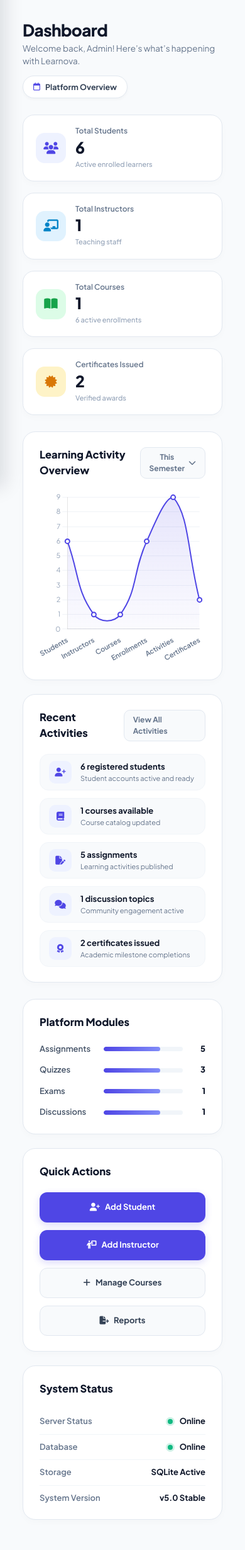
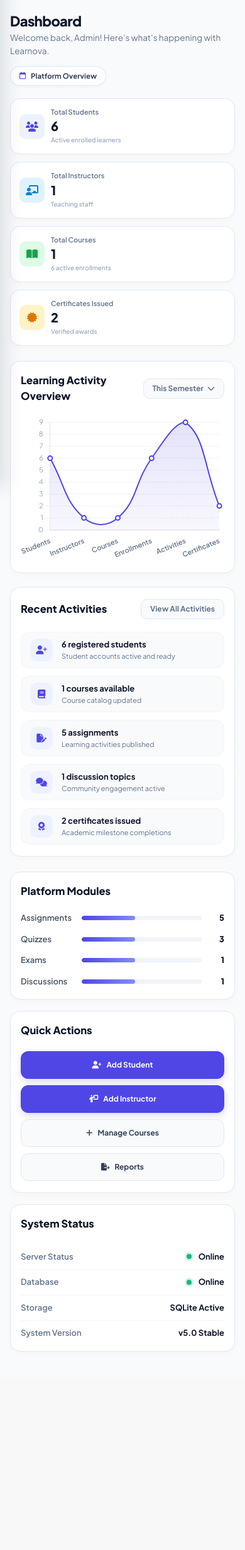
Before and after one commit to sanad-shat/Learnova-LMS-Platform, a Flask app: page /admin/ in a window 390 px wide. Shown: the part 70-2531 px from the top of the page at 63% size. After the commit the page ends 2216 px from the top, so only its background shows below. Run offline with Flask 3, Linux system fonts and the light colour scheme; data comes from the database, SQL or seed files in the repository.

Commit message:
Update dashboard.html

```diff
--- a/ecms/app/templates/admin/dashboard.html
+++ b/ecms/app/templates/admin/dashboard.html
@@ -19,7 +19,8 @@
     display: flex !important;
     justify-content: space-between !important;
     align-items: center !important;
-    margin-bottom: 26px !important;
+    margin-bottom: 24px !important;
+    gap: 16px !important;
   }
 
   .page-title-row h1 {
@@ -48,18 +49,20 @@
     font-weight: 700 !important;
     color: #334155 !important;
     box-shadow: 0 2px 5px rgba(15, 23, 42, 0.03) !important;
+    white-space: nowrap !important;
+    flex-shrink: 0 !important;
   }
 
   .date-chip i {
     color: #4f46e5 !important;
   }
 
-  /* Compact & Unified KPI Grid */
+  /* Compact KPI Grid */
   .stats-grid {
     display: grid !important;
     grid-template-columns: repeat(4, 1fr) !important;
     gap: 18px !important;
-    margin-bottom: 26px !important;
+    margin-bottom: 24px !important;
   }
 
   .metric-card {
@@ -100,6 +103,7 @@
     display: flex !important;
     flex-direction: column !important;
     gap: 2px !important;
+    min-width: 0 !important;
   }
 
   .metric-info small {
@@ -107,6 +111,9 @@
     font-weight: 600 !important;
     color: #64748b !important;
     line-height: 1.2 !important;
+    white-space: nowrap !important;
+    overflow: hidden !important;
+    text-overflow: ellipsis !important;
   }
 
   .metric-info strong {
@@ -122,6 +129,9 @@
     font-size: 11px !important;
     color: #94a3b8 !important;
     font-weight: 500 !important;
+    white-space: nowrap !important;
+    overflow: hidden !important;
+    text-overflow: ellipsis !important;
   }
 
   /* Panels Layout */
@@ -129,14 +139,14 @@
     display: grid !important;
     grid-template-columns: 1.8fr 1.2fr !important;
     gap: 22px !important;
-    margin-bottom: 26px !important;
+    margin-bottom: 24px !important;
   }
 
   .panel {
     background: #ffffff !important;
     border: 1px solid #e2e8f0 !important;
     border-radius: 20px !important;
-    padding: 24px 26px !important;
+    padding: 24px !important;
     box-shadow: 0 4px 12px rgba(15, 23, 42, 0.02) !important;
   }
 
@@ -145,6 +155,7 @@
     justify-content: space-between !important;
     align-items: center !important;
     margin-bottom: 20px !important;
+    gap: 10px !important;
   }
 
   .panel-head h2 {
@@ -166,6 +177,7 @@
     display: inline-flex !important;
     align-items: center !important;
     gap: 6px !important;
+    white-space: nowrap !important;
     transition: all 0.2s ease !important;
   }
 
@@ -252,7 +264,7 @@
   }
 
   .mini-row span {
-    width: 90px !important;
+    width: 85px !important;
     font-size: 13px !important;
     font-weight: 600 !important;
     color: #475569 !important;
@@ -281,7 +293,7 @@
     color: #0f172a !important;
   }
 
-  /* Quick Actions (Uniform 2x2 Grid) */
+  /* Quick Actions (Uniform Grid) */
   .course-actions {
     display: grid !important;
     grid-template-columns: 1fr 1fr !important;
@@ -295,12 +307,13 @@
     justify-content: center !important;
     gap: 8px !important;
     height: 48px !important;
-    padding: 0 14px !important;
+    padding: 0 12px !important;
     border-radius: 12px !important;
-    font-size: 13px !important;
+    font-size: 12.5px !important;
     font-weight: 700 !important;
     text-decoration: none !important;
     transition: all 0.25s ease !important;
+    text-align: center !important;
   }
 
   .course-actions .primary-btn {
@@ -312,7 +325,6 @@
   .course-actions .primary-btn:hover {
     background: #4338ca !important;
     transform: translateY(-2px) !important;
-    box-shadow: 0 6px 16px rgba(79, 70, 229, 0.3) !important;
   }
 
   .course-actions .secondary-btn {
@@ -365,16 +377,106 @@
     display: inline-block !important;
   }
 
+  /* ========================================================
+     RESPONSIVE BREAKPOINTS (Tablet & Mobile Optimization)
+     ======================================================== */
   @media (max-width: 1200px) {
-    .stats-grid { grid-template-columns: repeat(2, 1fr) !important; }
-    .three-grid { grid-template-columns: 1fr !important; }
-    .dashboard-grid { grid-template-columns: 1fr !important; }
+    .stats-grid {
+      grid-template-columns: repeat(2, 1fr) !important;
+      gap: 16px !important;
+    }
+    .dashboard-grid {
+      grid-template-columns: 1fr !important;
+    }
+    .three-grid {
+      grid-template-columns: 1fr !important;
+      gap: 18px !important;
+    }
   }
 
-  @media (max-width: 640px) {
-    .stats-grid { grid-template-columns: 1fr !important; }
-    .page-title-row { flex-direction: column !important; align-items: flex-start !important; gap: 12px !important; }
-    .course-actions { grid-template-columns: 1fr !important; }
+  @media (max-width: 768px) {
+    .admin-main, .admin-content, main.content {
+      padding: 20px 16px 40px !important;
+    }
+
+    .page-title-row {
+      flex-direction: column !important;
+      align-items: flex-start !important;
+      gap: 14px !important;
+      margin-bottom: 20px !important;
+    }
+
+    .page-title-row h1 {
+      font-size: 22px !important;
+    }
+
+    .date-chip {
+      align-self: flex-start !important;
+      font-size: 11.5px !important;
+      padding: 6px 14px !important;
+    }
+
+    /* Balanced 2-columns on mobile for KPIs */
+    .stats-grid {
+      grid-template-columns: repeat(2, 1fr) !important;
+      gap: 12px !important;
+    }
+
+    .metric-card {
+      padding: 14px !important;
+      border-radius: 16px !important;
+      gap: 10px !important;
+    }
+
+    .metric-icon {
+      width: 40px !important;
+      height: 40px !important;
+      font-size: 16px !important;
+      border-radius: 10px !important;
+    }
+
+    .metric-info strong {
+      font-size: 20px !important;
+    }
+
+    .metric-info small {
+      font-size: 11px !important;
+    }
+
+    .metric-info em {
+      font-size: 10px !important;
+    }
+
+    .panel {
+      padding: 18px 16px !important;
+      border-radius: 16px !important;
+    }
+
+    .chart-wrap {
+      height: 230px !important;
+    }
+
+    .course-actions {
+      grid-template-columns: 1fr 1fr !important;
+      gap: 10px !important;
+    }
+
+    .course-actions a {
+      height: 44px !important;
+      font-size: 12px !important;
+      padding: 0 8px !important;
+    }
+  }
+
+  @media (max-width: 420px) {
+    /* Full width on ultra small screens */
+    .stats-grid {
+      grid-template-columns: 1fr !important;
+    }
+
+    .course-actions {
+      grid-template-columns: 1fr !important;
+    }
   }
 </style>
 {% endblock %}
@@ -566,8 +668,8 @@
     const ctx = document.getElementById('overviewChart').getContext('2d');
 
     // Very subtle, airy modern gradient
-    const gradient = ctx.createLinearGradient(0, 0, 0, 260);
-    gradient.addColorStop(0, 'rgba(79, 70, 229, 0.15)');
+    const gradient = ctx.createLinearGradient(0, 0, 0, 240);
+    gradient.addColorStop(0, 'rgba(79, 70, 229, 0.16)');
     gradient.addColorStop(1, 'rgba(79, 70, 229, 0.00)');
 
     new Chart(ctx, {
```
